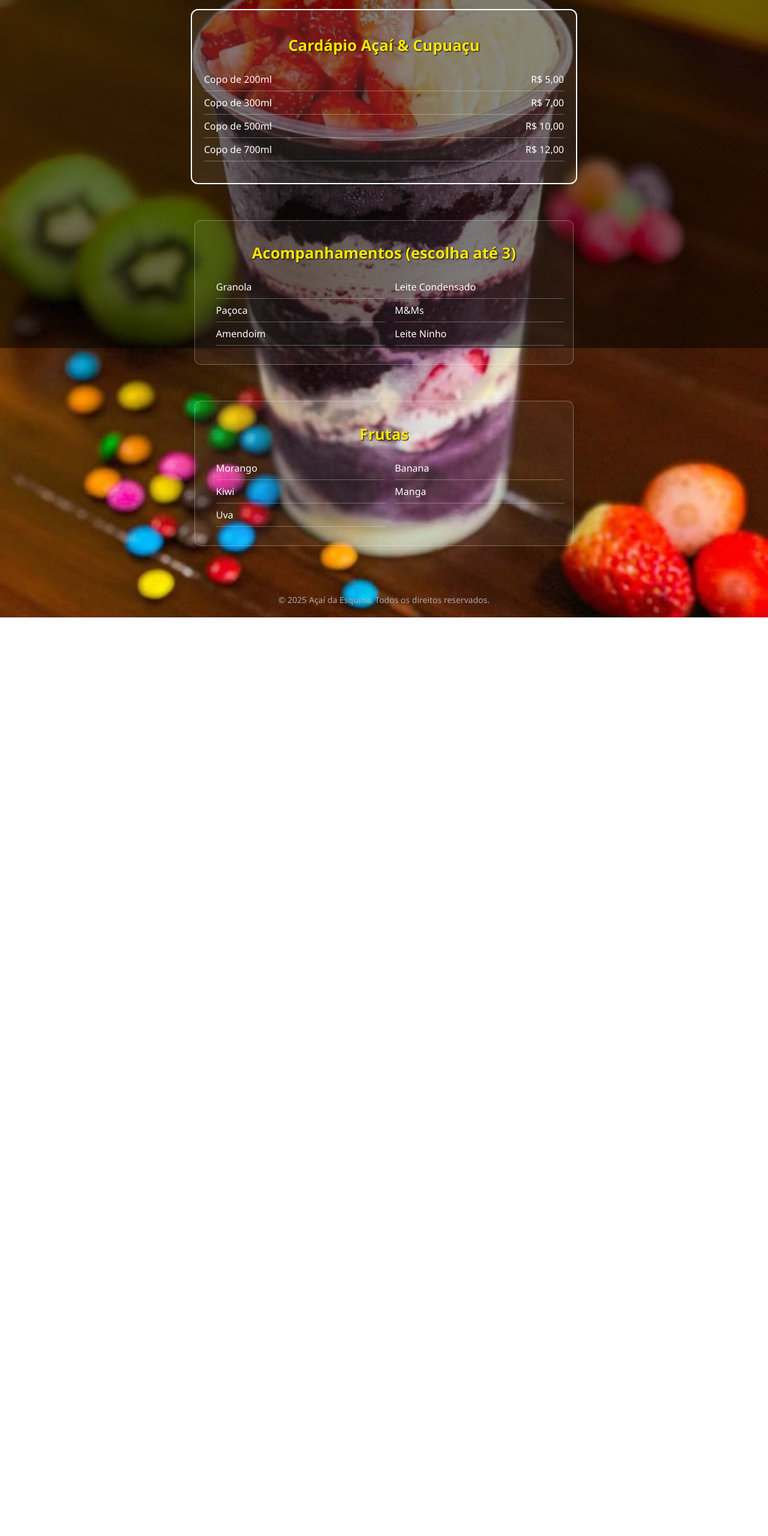
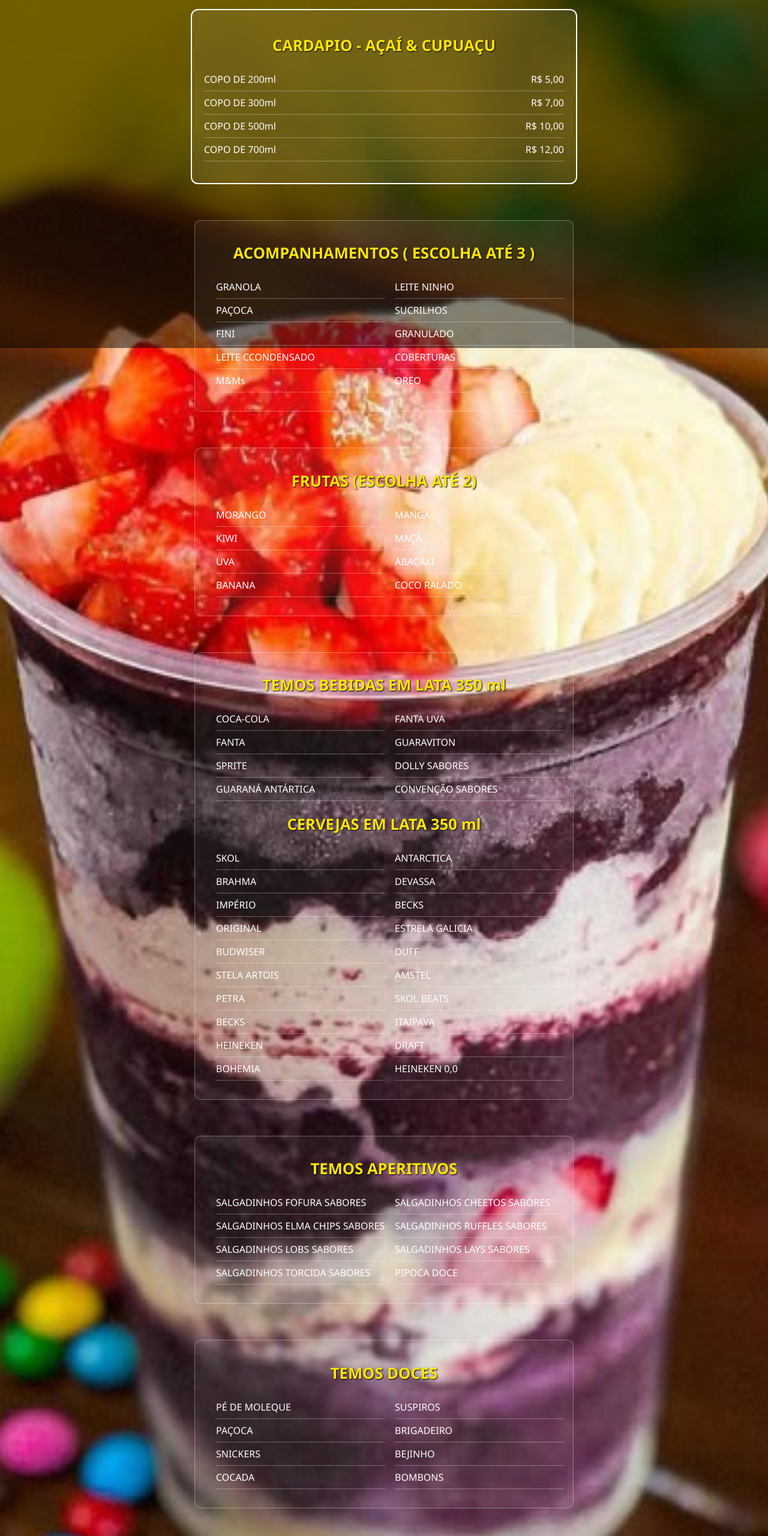
Before and after one commit to DiogoMarcosAguiar/Acai, a plain HTML site: page index.html in a window 1280 px wide. Shown: the part 220-2780 px from the top of the page at 60% size. Before the commit the page ends 1249 px from the top, so only its background shows below. Drawn offline with Linux system fonts and the light colour scheme.

Commit message:
Melhorias
Melhorias

```diff
--- a/index.html
+++ b/index.html
@@ -4,6 +4,7 @@
   <meta charset="UTF-8">
   <meta name="viewport" content="width=device-width, initial-scale=1.0">
   <title>Açaí da Esquina</title>
+  <link rel="icon" href="./açainocopo04.jpg" />
   <style>
     body {
       margin: 0;
@@ -91,7 +92,7 @@
     footer {
       text-align: center;
       padding: 20px;
-      color: #aaa;
+      color: white;
       font-size: 14px;
     }
 
@@ -123,42 +124,142 @@
 
   <main>
     <section class="cardapio">
-      <h2>Cardápio Açaí & Cupuaçu</h2>
+      <h2>CARDAPIO - AÇAÍ & CUPUAÇU</h2>
       <ul>
-        <li><span>Copo de 200ml</span><span>R$ 5,00</span></li>
-        <li><span>Copo de 300ml</span><span>R$ 7,00</span></li>
-        <li><span>Copo de 500ml</span><span>R$ 10,00</span></li>
-        <li><span>Copo de 700ml</span><span>R$ 12,00</span></li>
+        <li><span>COPO DE 200ml</span><span>R$ 5,00</span></li>
+        <li><span>COPO DE 300ml</span><span>R$ 7,00</span></li>
+        <li><span>COPO DE 500ml</span><span>R$ 10,00</span></li>
+        <li><span>COPO DE 700ml</span><span>R$ 12,00</span></li>
       </ul>
     </section>
 
     <section class="cardapio secao acompanhamentos">
-      <h2>Acompanhamentos (escolha até 3)</h2>
+      <h2>ACOMPANHAMENTOS ( ESCOLHA ATÉ 3 )</h2>
       <ul>
-        <li>Granola</li>
-        <li>Paçoca</li>
-        <li>Amendoim</li>
-        <li>Leite Condensado</li>
+        <li>GRANOLA</li>
+        <li>PAÇOCA</li>
+        <li>FINI</li>
+        <li>LEITE CCONDENSADO</li>
         <li>M&Ms</li>
-        <li>Leite Ninho</li>
+        <li>LEITE NINHO</li>
+        <li>SUCRILHOS</li>
+        <li>GRANULADO</li>
+        <li>COBERTURAS</li>
+        <li>OREO</li>
       </ul>
     </section>
 
     <section class="cardapio secao frutas">
-      <h2>Frutas</h2>
+      <h2>FRUTAS (ESCOLHA  ATÉ 2)</h2>
       <ul>
-        <li>Morango</li>
-        <li>Kiwi</li>
-        <li>Uva</li>
-        <li>Banana</li>
-        <li>Manga</li>
+        <li>MORANGO</li>
+        <li>KIWI</li>
+        <li>UVA</li>
+        <li>BANANA</li>
+        <li>MANGA</li>
+        <li>MAÇÃ</li>
+        <li>ABACAXI</li>
+        <li>COCO RALADO</li>
+      </ul>
+    </section>
+
+    <section class="cardapio secao frutas">
+      <h2>TEMOS BEBIDAS EM LATA 350 ml</h2>
+      <ul>
+        <li>COCA-COLA</li>
+        <li>FANTA</li>
+        <li>SPRITE</li>
+        <li>GUARANÁ ANTÁRTICA</li>
+        <li>FANTA UVA</li>
+        <li>GUARAVITON</li>
+        <li>DOLLY SABORES</li>
+        <li>CONVENÇÃO SABORES</li>
+      </ul>
+
+      <h2>CERVEJAS EM LATA 350 ml</h2>
+      <ul>
+        <li>SKOL</li>
+        <li>BRAHMA</li>
+        <li>IMPÉRIO</li>
+        <li>ORIGINAL</li>
+        <li>BUDWISER</li>
+        <li>STELA ARTOIS</li>
+        <li>PETRA</li>
+        <li>BECKS</li>
+        <li>HEINEKEN</li>
+        <li>BOHEMIA</li>
+        <li>ANTARCTICA</li>
+        <li>DEVASSA</li>
+        <li>BECKS</li>
+        <li>ESTRELA GALICIA</li>
+        <li>DUFF</li>
+        <li>AMSTEL</li>
+        <li>SKOL BEATS</li>
+        <li>ITAIPAVA</li>
+        <li>DRAFT</li>
+        <li>HEINEKEN 0,0</li>
+      </ul>
+    </section>
+
+    <section class="cardapio secao frutas">
+      <h2>TEMOS APERITIVOS</h2>
+      <ul>
+        <li>SALGADINHOS FOFURA SABORES</li>
+        <li>SALGADINHOS ELMA CHIPS SABORES</li>
+        <li>SALGADINHOS LOBS SABORES</li>
+        <li>SALGADINHOS TORCIDA SABORES</li>
+        <li>SALGADINHOS CHEETOS SABORES</li>
+        <li>SALGADINHOS RUFFLES SABORES</li>
+        <li>SALGADINHOS LAYS SABORES</li>
+        <li>PIPOCA DOCE</li>
+      </ul>
+    </section>
+
+    <section class="cardapio secao frutas">
+      <h2>TEMOS DOCES</h2>
+      <ul>
+        <li>PÉ DE MOLEQUE</li>
+        <li>PAÇOCA</li>
+        <li>SNICKERS</li>
+        <li>COCADA</li>
+        <li>SUSPIROS</li>
+        <li>BRIGADEIRO</li>
+        <li>BEJINHO</li>
+        <li>BOMBONS</li>
+      </ul>
+    </section>
+
+    <section class="cardapio secao frutas">
+      <h2>TEMOS CIGARROS</h2>
+      <ul>
+        <li>MALLBORO</li>
+        <li>HOTTMANS</li>
+        <li>HOLLYWOOD</li>
+        <li>CARLTON</li>
+        <li>FREE</li>
+        <li>GIF</li>
+        <li>EIGHT</li>
+        <li>SAN MARINO</li>
+        <li>CHESTERFIELD</li>
+        <li>LM</li>
+      </ul>
+    </section>
+
+    <section class="cardapio secao frutas">
+      <h2>ACEITAMOS TODOS OS CARTÕES</h2>
+      <ul>
+        <li>DINHEIRO</li>
+        <li>CRÉDITO</li>
+        <li>DÉBITO</li>
+        <li>PIX</li>
+
       </ul>
     </section>
   </main>
 
   <footer>
-    &copy; 2025 Açaí da Esquina. Todos os direitos reservados.
+    &copy; 2025 Açaí da Esquina. Todos os direitos reservados. <br>
   </footer>
-
+<br>
 </body>
 </html>
```
